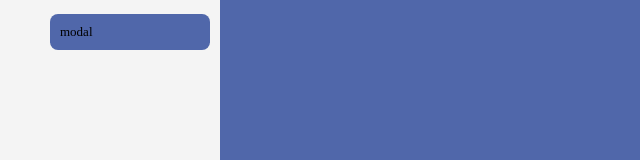
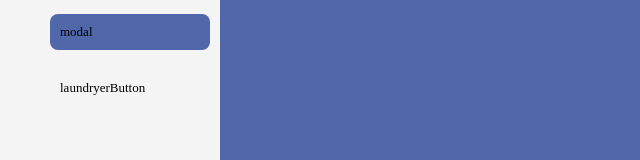
Before and after one commit to albert-yim/tanyak-laundry, a React (Create React App) app: page /components in a window 1280 px wide. Shown: the part 212-372 px from the top of the page, without its empty margins (0-640 px from the left). Built offline with nearby package versions, Linux system fonts and the light colour scheme; a web font is replaced by a local one.

Commit message:
Add LaundryerButton test in Components page

```diff
--- a/src/pages/Components/Components.tsx
+++ b/src/pages/Components/Components.tsx
@@ -1,10 +1,16 @@
 import React, { useState } from "react";
 import BasicButton from "../../components/BasicButton/BasicButton";
+import { LaunDryerButtonTest } from "../../components/LaunDryerButton/LaunDryerButton";
 import { InputTest } from "../../components/Input/Input";
 import { ModalTest } from "../../components/Modal/Modal";
 import { ModeButtonTest } from "../../components/ModeButton/ModeButton";
 
-type Components = "button" | "modebutton" | "input" | "modal";
+type Components =
+  | "button"
+  | "modebutton"
+  | "input"
+  | "modal"
+  | "laundryerButton";
 
 export default function ComponentsPage() {
   const [selectedComponent, setSelectedComponent] =
@@ -14,11 +20,14 @@ export default function ComponentsPage() {
     "modebutton",
     "input",
     "modal",
+    "laundryerButton",
   ];
   const renderComponent = () => {
     switch (selectedComponent) {
       case "modebutton":
         return <ModeButtonTest />;
+      case "laundryerButton":
+        return <LaunDryerButtonTest />;
       case "button":
         return (
           <div style={{ width: 322, height: 48 }}>
@@ -29,9 +38,9 @@ export default function ComponentsPage() {
           </div>
         );
       case "input":
-        return <InputTest />
+        return <InputTest />;
       case "modal":
-        return <ModalTest />
+        return <ModalTest />;
     }
   };
 
```
